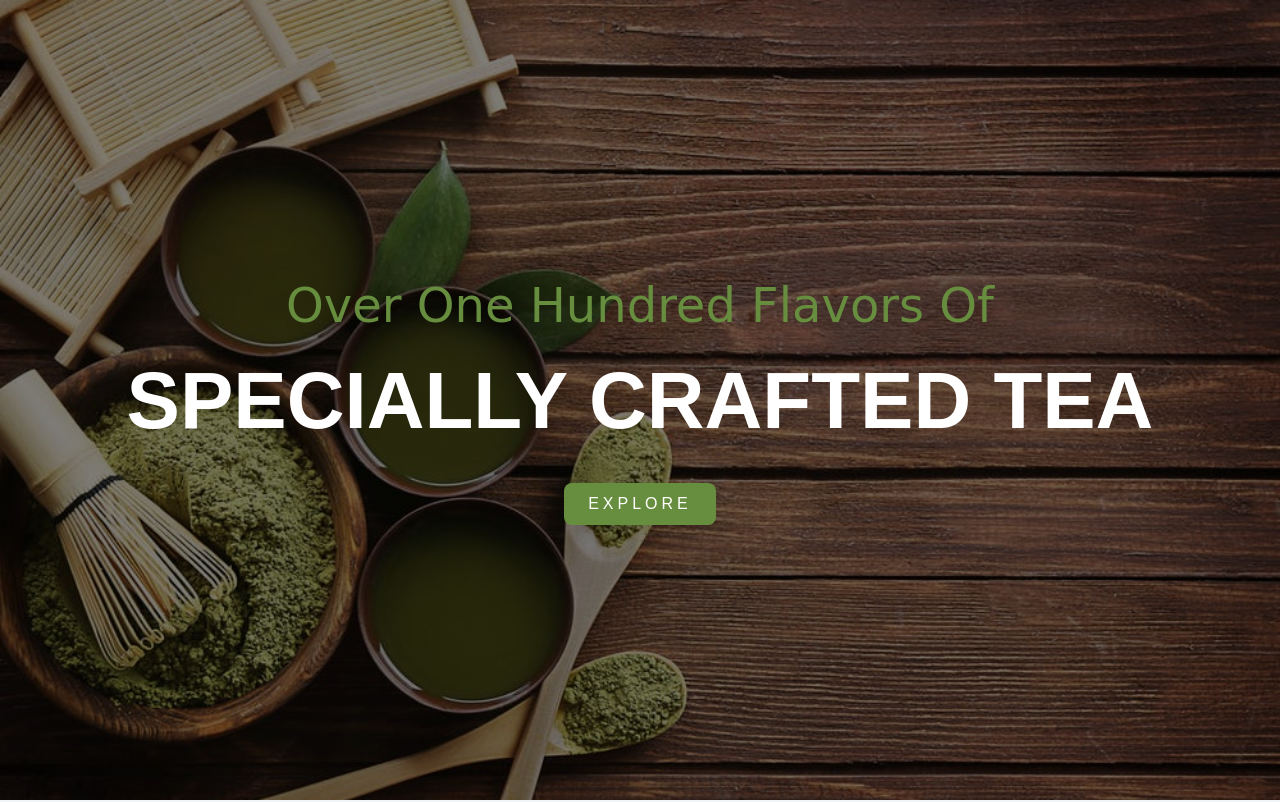
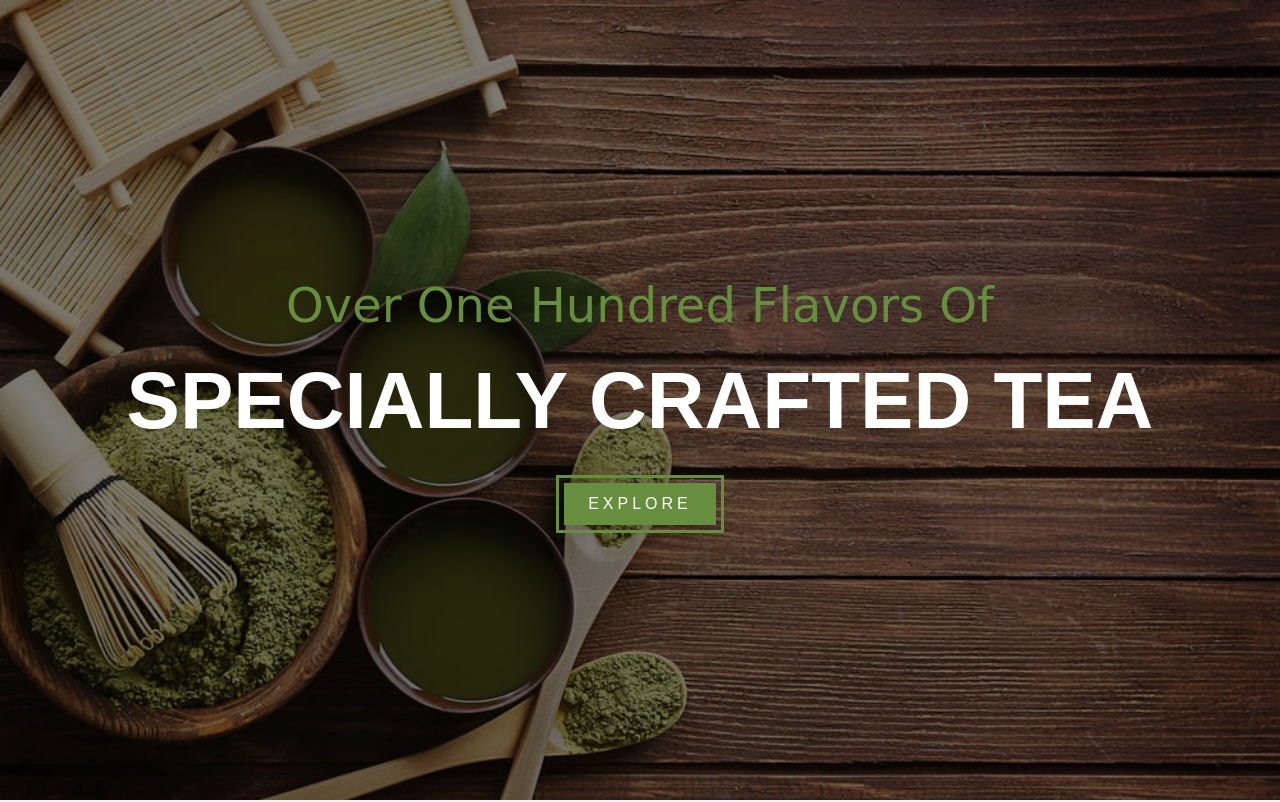
Before and after one commit to Chaimette/teastation, a plain HTML site: page index.html in a window 1280 px wide. Shown: the top 802 px of the page. Drawn offline with Linux system fonts and the light colour scheme; a web font is replaced by a local one.

Commit message:
updated css primary button outline

```diff
--- a/style.css
+++ b/style.css
@@ -28,6 +28,7 @@ Icon cards should rise a little when hovering, with green bottom border
 About-img should have green filter when hovering, and img zoomed in
 Fix buttons colors
 Fix contact form (layout + background)
+Button outline
 */
 
 body {
@@ -90,7 +91,7 @@ a {
     color: var(--white);
     padding: 0.75rem 1.5rem;
     border: none;
-    border-radius: var(--radius);
+    /* border-radius: var(--radius); */
     cursor: pointer;
     font-size: 1rem;
     transition: var(--transition);
@@ -104,6 +105,10 @@ a {
 
 .btn-primary {
     background: var(--primary-color);
+    outline-width: 3px;
+    outline-color: var(--primary-color);
+    outline-style: solid;
+    outline-offset: 5px;
 }
 
 .btn-secondary {
```
